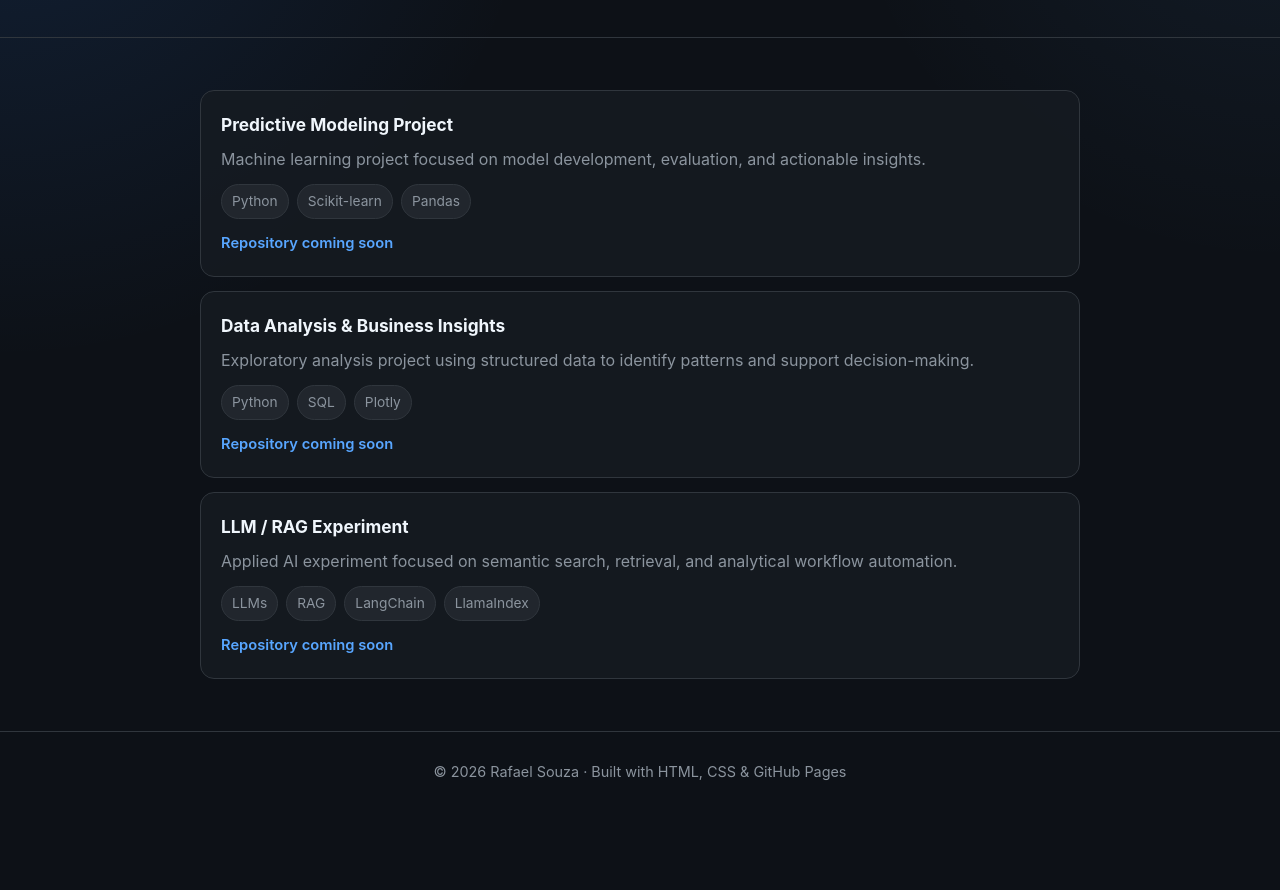
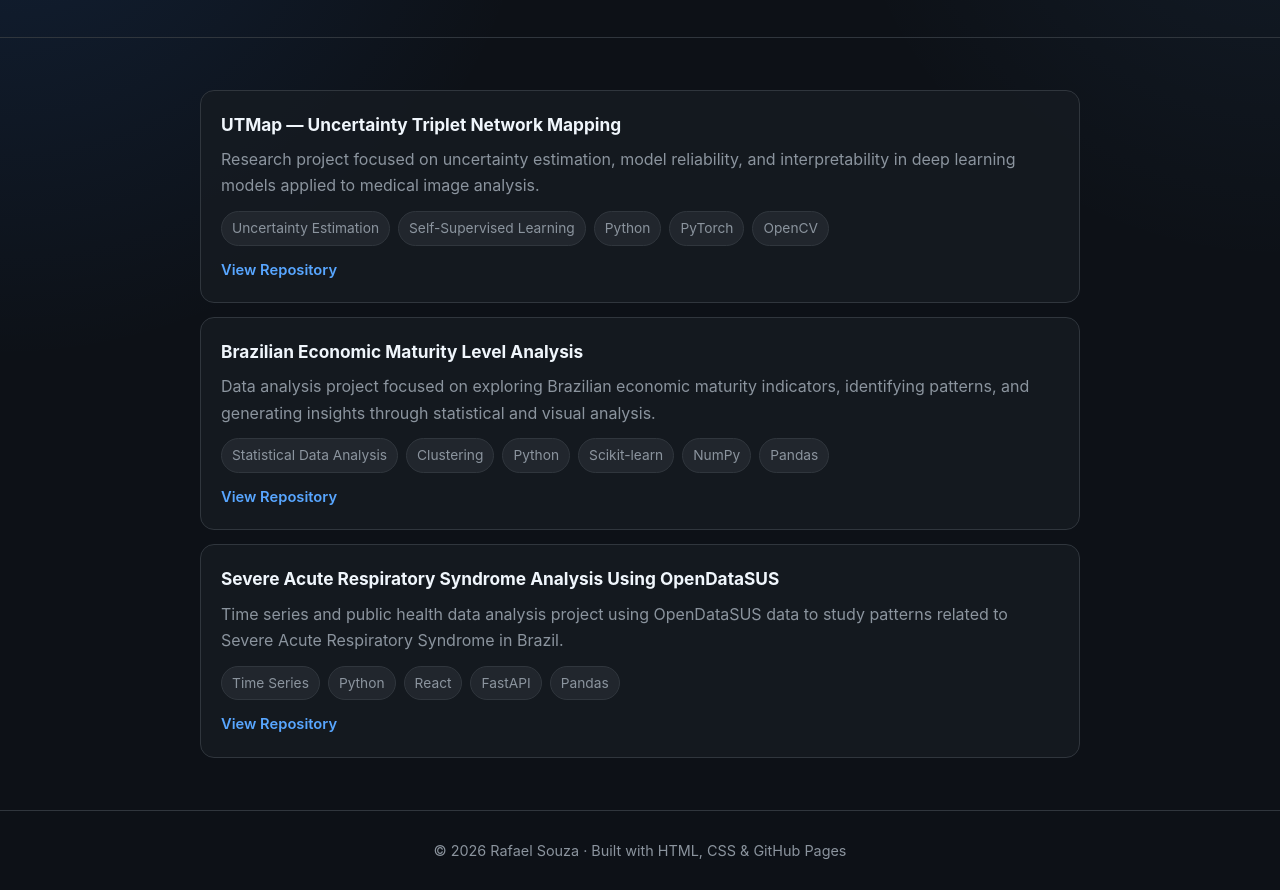
Before and after one commit to Rafaelsoz/rafaelsoz.github.io, a plain HTML site: page projects.html in a window 1280 px wide. Shown: the part 184-1074 px from the top of the page. Before the commit the page ends 995 px from the top, so only its background shows below. Drawn offline with Linux system fonts and the light colour scheme.

Commit message:
Update projects.html

```diff
--- a/projects.html
+++ b/projects.html
@@ -34,39 +34,62 @@
 
 <section>
   <div class="container">
+
     <article class="card">
-      <h3>Predictive Modeling Project</h3>
-      <p>Machine learning project focused on model development, evaluation, and actionable insights.</p>
+      <h3>UTMap — Uncertainty Triplet Network Mapping</h3>
+      <p>
+        Research project focused on uncertainty estimation, model reliability, and interpretability
+        in deep learning models applied to medical image analysis.
+      </p>
       <div class="tags">
+        <span class="tag">Uncertainty Estimation</span>
+        <span class="tag">Self-Supervised Learning</span>
         <span class="tag">Python</span>
-        <span class="tag">Scikit-learn</span>
-        <span class="tag">Pandas</span>
+        <span class="tag">PyTorch</span>
+        <span class="tag">OpenCV</span>
       </div>
-      <a class="project-link" href="#" target="_blank" rel="noreferrer">Repository coming soon</a>
+      <a class="project-link" href="https://github.com/Rafaelsoz/UTMap" target="_blank" rel="noreferrer">
+        View Repository
+      </a>
     </article>
 
     <article class="card">
-      <h3>Data Analysis & Business Insights</h3>
-      <p>Exploratory analysis project using structured data to identify patterns and support decision-making.</p>
+      <h3>Brazilian Economic Maturity Level Analysis</h3>
+      <p>
+        Data analysis project focused on exploring Brazilian economic maturity indicators,
+        identifying patterns, and generating insights through statistical and visual analysis.
+      </p>
       <div class="tags">
+        <span class="tag">Statistical Data Analysis</span>
+        <span class="tag">Clustering</span>
         <span class="tag">Python</span>
-        <span class="tag">SQL</span>
-        <span class="tag">Plotly</span>
+        <span class="tag">Scikit-learn</span>
+        <span class="tag">NumPy</span>
+        <span class="tag">Pandas</span>
       </div>
-      <a class="project-link" href="#" target="_blank" rel="noreferrer">Repository coming soon</a>
+      <a class="project-link" href="https://github.com/Rafaelsoz/Analise-Nivel-Maturidade-Economico-Brasileiro" target="_blank" rel="noreferrer">
+        View Repository
+      </a>
     </article>
 
     <article class="card">
-      <h3>LLM / RAG Experiment</h3>
-      <p>Applied AI experiment focused on semantic search, retrieval, and analytical workflow automation.</p>
+      <h3>Severe Acute Respiratory Syndrome Analysis Using OpenDataSUS</h3>
+      <p>
+        Time series and public health data analysis project using OpenDataSUS data to study patterns
+        related to Severe Acute Respiratory Syndrome in Brazil.
+      </p>
       <div class="tags">
-        <span class="tag">LLMs</span>
-        <span class="tag">RAG</span>
-        <span class="tag">LangChain</span>
-        <span class="tag">LlamaIndex</span>
+        <span class="tag">Time Series</span>
+        <span class="tag">Python</span>
+        <span class="tag">React</span>
+        <span class="tag">FastAPI</span>
+        <span class="tag">Pandas</span>
       </div>
-      <a class="project-link" href="#" target="_blank" rel="noreferrer">Repository coming soon</a>
+      <a class="project-link" href="https://github.com/rafaeldschultz/series-temporais" target="_blank" rel="noreferrer">
+        View Repository
+      </a>
     </article>
+
   </div>
 </section>
 
```
